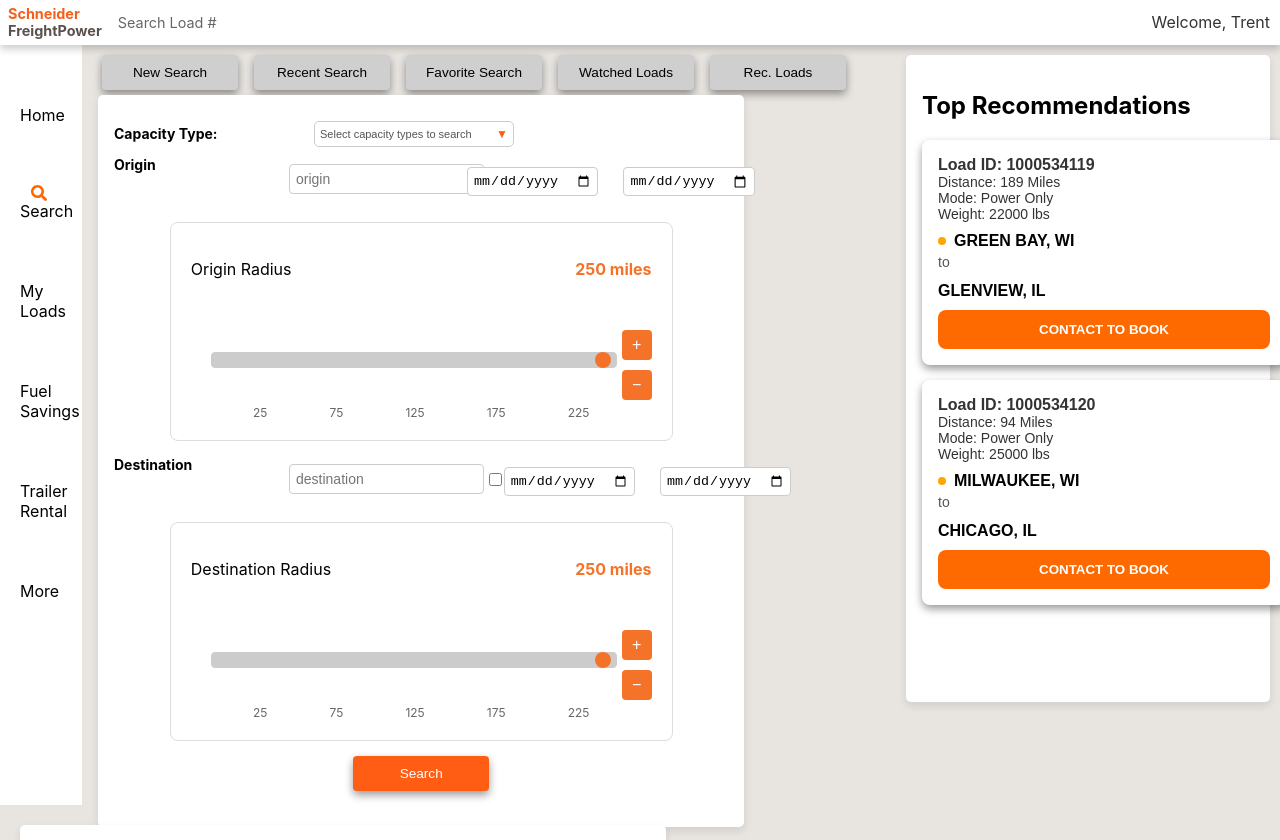
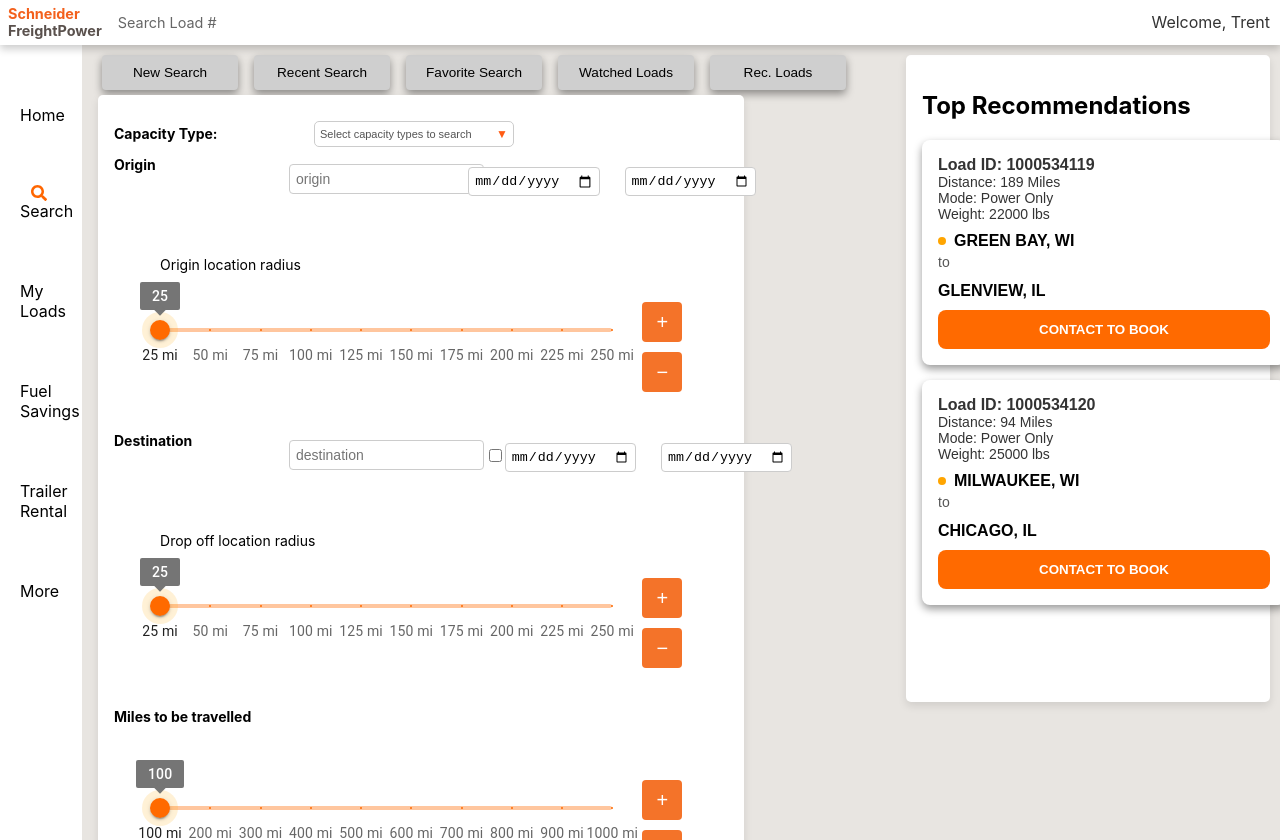
Before and after one commit to ZaidBaz/FreightFinders, a React (Create React App) app in the folder frontend/: page / in a window 1280 px wide. Shown: the top 840 px of the page. Built offline with nearby package versions, Linux system fonts and the light colour scheme.

Commit message:
Made changes to CSS/UI styling and added slider for max distance

```diff
--- a/frontend/src/App.css
+++ b/frontend/src/App.css
@@ -105,12 +105,14 @@
 .main-content {
   flex: 1;
   width: 100vw; /* Full viewport width */
-  height: 100vh;
+  min-height: 100vh;
+  height: auto;
   background-color: #E8E5E1;
   display: flex; /* Enable Flexbox layout for alignment */
   flex-direction: column; /* Stack children vertically */
   /* padding: 05px; Add some padding */
   margin: 0 auto; /* Center the main content */
+  padding-bottom: 50px;
 }
 
 .search-form {
@@ -204,8 +206,8 @@
   border-radius: 5px;
   box-shadow: 0px 4px 8px rgba(0, 0, 0, 0.1);
   padding: 16px;
-  width: 750px;
-  height: 700px;
+  width: 100%;
+  height: 850px;
   margin-left: 8px;
   position: absolute;
   left: 90px;
@@ -259,19 +261,6 @@
   flex: 3;
   font-weight: bold;
   color: black;
-}
-
-/* Checkbox styling */
-.checkbox-group {
-  display: flex;
-  flex-direction: column;
-  margin-bottom: 15px;
-}
-
-.checkbox-item {
-  display: flex;
-  align-items: center;
-  margin: 5px 0;
 }
 
 input[type="checkbox"] {
@@ -466,18 +455,15 @@
   width: 100%;
 }
 
-/* .results-section {
-  width: 100%;
-  margin-top: 200px;
-  margin-left: 60px;
-  padding: 20px;
+.results-section {
+  position: relative;
+  margin-top: 110px; /* Adjust this value to push it further down */
+  left: 79px; /* Optional: Adjust horizontal alignment */
+  width: 48%; /* Maintain the width for proper layout */
   background-color: white;
+  border-radius: 5px;
   box-shadow: 0px 4px 8px rgba(0, 0, 0, 0.1);
-  border-radius: 8px;
-} */
-
-.results-section {
-  position: absolute;
+  padding: 16px;
 }
 
 .search-filter-container, .results-section {
@@ -497,9 +483,6 @@
   margin: 0 auto; /* Center container */
 }
 
-
-
-
 /* input[type="text"],
 input[type="date"] {
   width: 80%; /* Adjust width according to your design */
--- a/frontend/src/App.js
+++ b/frontend/src/App.js
@@ -8,6 +8,7 @@
 import Card from './Components/Card';
 import Checkbox from './Components/Checkbox/Checkbox';
 import RadiusSlider from './Components/RadiusSlider/RadiusSlider';
+import CustomSlider from './Components/CustomSlider/CustomSlider';
 
 const App = () => {
   const [isSidebarVisible, setIsSidebarVisible] = useState(true);
@@ -54,10 +55,10 @@
       destination_end_date: destinationEndDate,
       transport_modes: selectedCapacity.join(','),
       origin_radius: originRadius,
-      destination_radius: destinationRadius
+      destination_radius: destinationRadius,
+      max_distance: maxMiles
     };
 
-    console.log(searchData);
     const queryParams = new URLSearchParams(searchData).toString();
 
     try {
@@ -118,7 +119,7 @@
                   value={origin}
                   onChange={(e) => setOrigin(e.target.value)}
                 />
-                <Checkbox label="anywhere" onClick={(e) => e.target.checked ? setOrigin('Anywhere') : null} />
+                <Checkbox label="Anywhere" onClick={(e) => e.target.checked ? setOrigin('Anywhere') : null} />
               </div>
               <div className="input-row-second">
                 <input
@@ -137,7 +138,7 @@
             </div>
 
             <div className="input-group">
-              <RadiusSlider label="Origin Radius" inputValue={originRadius} setInputValue={setOriginRadius}/>
+              <CustomSlider label = "Origin location radius" min = "25" max = "250" step = "25" defaultSliderVal = "25" setInputValue={setOriginRadius}/>
             </div>
 
             {/* Destination and Destination Date Range Group */}
@@ -151,7 +152,7 @@
                   value={destination}
                   onChange={(e) => setDestination(e.target.value)}
                 />
-                <Checkbox label="anywhere" onClick={(e) => e.target.checked ? setDestination('Anywhere') : null} />
+                <Checkbox label="Anywhere" onClick={(e) => e.target.checked ? setDestination('Anywhere') : null} />
               </div>
               <div className="input-row-second">
                 <input
@@ -172,13 +173,22 @@
             </div>
 
             <div className="input-group">
-              <RadiusSlider label="Destination Radius" inputValue={destinationRadius} setInputValue={setDestinationRadius}/>
+              <CustomSlider label = "Drop off location radius" min = "25" max = "250" step = "25" defaultSliderVal = "25" setInputValue={setDestinationRadius}/>
+            </div>
+
+            <div className = "input-group">
+              <div className = "input-row">
+                <label htmlFor = "distance" className = "form-label">Miles to be travelled</label>
+              </div>
+            </div>
+
+            <div className = "input-group">
+              <CustomSlider min = "100" max = "1000" step = "100" defaultSliderVal = "100" setInputValue={setMaxMiles}/>
             </div>
 
             <div className="button-container-2">
               <Search label="Search" onClick={handleSearch} isActive={activeButton === 0} />
             </div>
-          {/* OVER HERE */}
           </div>
 
             {/* Search Results Section */}
--- /dev/null
+++ b/frontend/src/Components/CustomSlider/CustomSlider.css
@@ -0,0 +1,48 @@
+.custom-slider-container {
+  display: flex;
+  flex-direction: column; /* Stack the title and slider row */
+  align-items: center;
+  padding: 20px;
+  width: 85%;
+  margin: 0 auto;
+}
+
+.title-row {
+  display: flex;
+  /* justify-content: center; Center align the title */
+  width: 100%;
+}
+
+.slider-title {
+  font-size: 14px; /* Adjust font size for the title */
+  font-family: -apple-system, BlinkMacSystemFont, 'Segoe UI', 'Roboto', 'Oxygen',
+  'Ubuntu', 'Cantarell', 'Fira Sans', 'Droid Sans', 'Helvetica Neue',
+  sans-serif;
+}
+
+.slider-row {
+  display: flex; /* Align slider and buttons horizontally */
+  justify-content: center;
+  align-items: center;
+  width: 100%;
+  gap: 15px; /* Add space between slider and buttons */
+}
+
+.increment-decrement-buttons {
+  display: flex;
+  flex-direction: column; /* Stack buttons vertically */
+  align-items: center;
+  margin-left: 15px;
+}
+
+.increment-decrement-buttons button {
+  width: 40px;
+  height: 40px;
+  background-color: #f47329;
+  border: none;
+  color: #fff;
+  font-size: 20px;
+  cursor: pointer;
+  margin: 5px 0;
+  border-radius: 4px;
+}
--- /dev/null
+++ b/frontend/src/Components/CustomSlider/CustomSlider.js
@@ -0,0 +1,82 @@
+import React, { useState, useEffect } from 'react';
+import Box from '@mui/material/Box';
+import Slider from '@mui/material/Slider';
+import './CustomSlider.css';
+
+function valuetext(value) {
+  return `${value} mi`;
+}
+
+const CustomSlider = ({
+  label, // Default label is an empty string
+  min, // Default minimum value
+  max, // Default maximum value
+  step,
+  defaultSliderVal,
+  setInputValue
+})  => {
+
+  const [sliderValue, setSliderValue] = useState(parseInt(defaultSliderVal));
+  const [marks, setMarks] = useState([]);
+
+  useEffect(() => {
+
+    const parsedMin = parseInt(min, 10); // Convert min to an integer
+    const parsedMax = parseInt(max, 10); // Convert max to an integer
+    const parsedStep = parseInt(step, 10);
+
+    const generatedMarks = [];
+    for (let i = parsedMin; i <= parsedMax; i += parsedStep) {
+      generatedMarks.push({ value: i, label: `${i} mi` });
+    }
+    setMarks(generatedMarks);
+  }, [min, max, step]);
+
+  const handleSliderChange = (event, newValue) => {
+    setInputValue(newValue);
+    setSliderValue(newValue);
+  };
+
+  const handleIncrement = () => {
+    setSliderValue((prev) => Math.min(prev + parseInt(step, 10), parseInt(max, 10)));
+  };
+
+  const handleDecrement = () => {
+    setSliderValue((prev) => Math.max(prev - parseInt(step, 10), parseInt(min, 10)));
+  };
+
+  return (
+    <div className="custom-slider-container">
+      {label && (<div className="title-row">
+        <p className="slider-title">{label}</p>
+      </div>)}
+      <div className="slider-row">
+        <Box sx={{ flexGrow: 1 }}>
+          <Slider
+            aria-label="Distance slider"
+            value={sliderValue}
+            onChange={handleSliderChange}
+            getAriaValueText={valuetext}
+            min={parseInt(min, 10)}
+            max={parseInt(max, 10)}
+            step={parseInt(step, 10)}
+            marks={marks}
+            valueLabelDisplay="on"
+            sx={{
+              color: 'rgb(255, 106, 0)', // Slider track and thumb color
+              '& .MuiSlider-thumb': {
+                boxShadow: '0 0 0 8px rgba(255, 165, 0, 0.16)', // Thumb glow effect
+              },
+            }}
+          />
+        </Box>
+        <div className="increment-decrement-buttons">
+          <button onClick={handleIncrement}>+</button>
+          <button onClick={handleDecrement}>−</button>
+        </div>
+      </div>
+    </div>
+  );
+};
+
+export default CustomSlider;
```
Also changed, not shown: frontend/package.json (+8 -0 lines), frontend/public/manifest.json (added), 2 other files (tests, documents, lock files or other folders).
